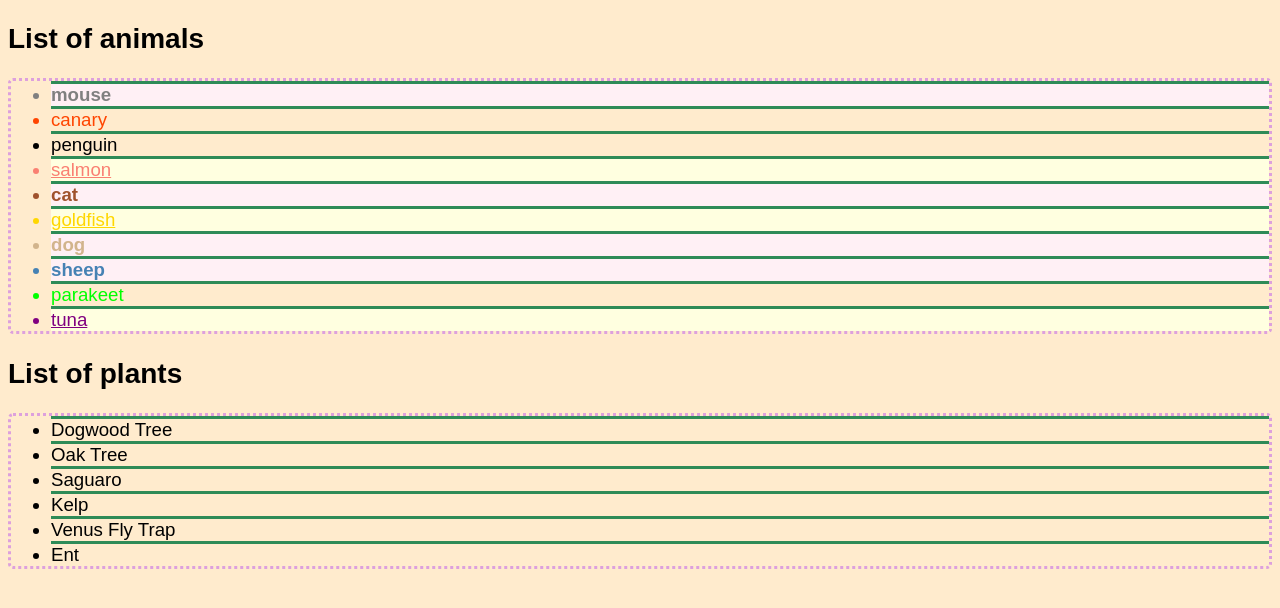
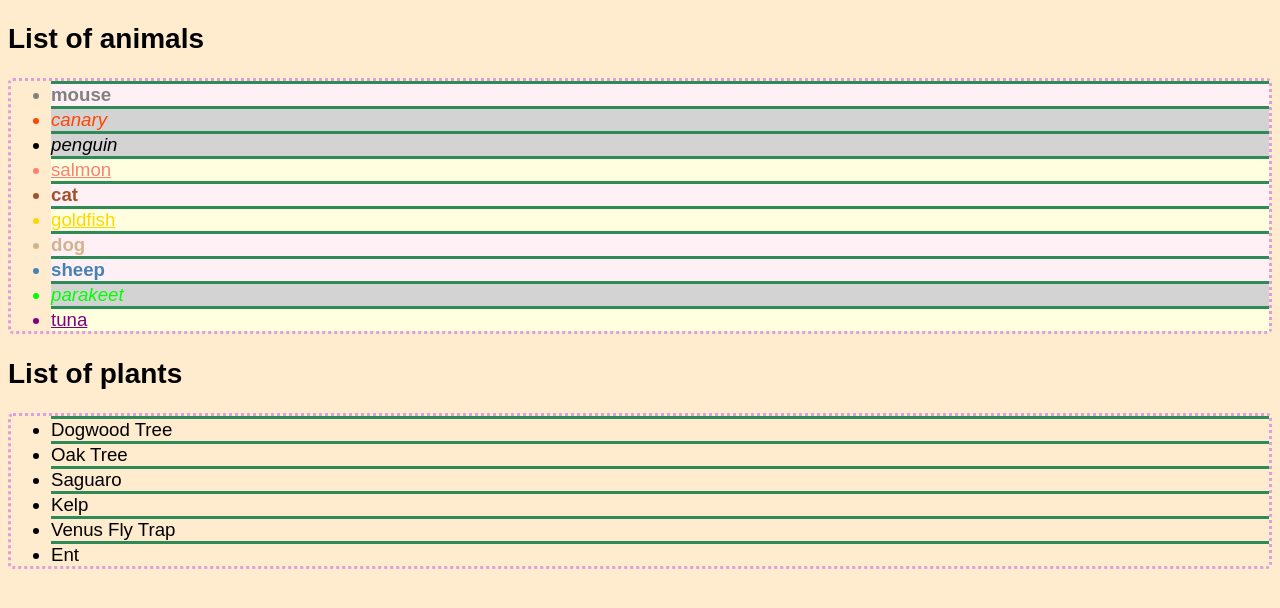
Before and after one commit to davidsng/wdi-sg-playground-1, a plain HTML site: page homework-css-2015-11-03/index.html in a window 1280 px wide. Drawn offline with Linux system fonts and the light colour scheme.

Commit message:
Fixed typo

```diff
--- a/homework-css-2015-11-03/stylesheet.css
+++ b/homework-css-2015-11-03/stylesheet.css
@@ -15,7 +15,7 @@ li.mammal {
   background-color: lavenderblush;
   font-weight: bold;
 }
-li.birds {
+li.bird {
   color: blue;
   background-color: lightgray;
   font-style: italic;
```
